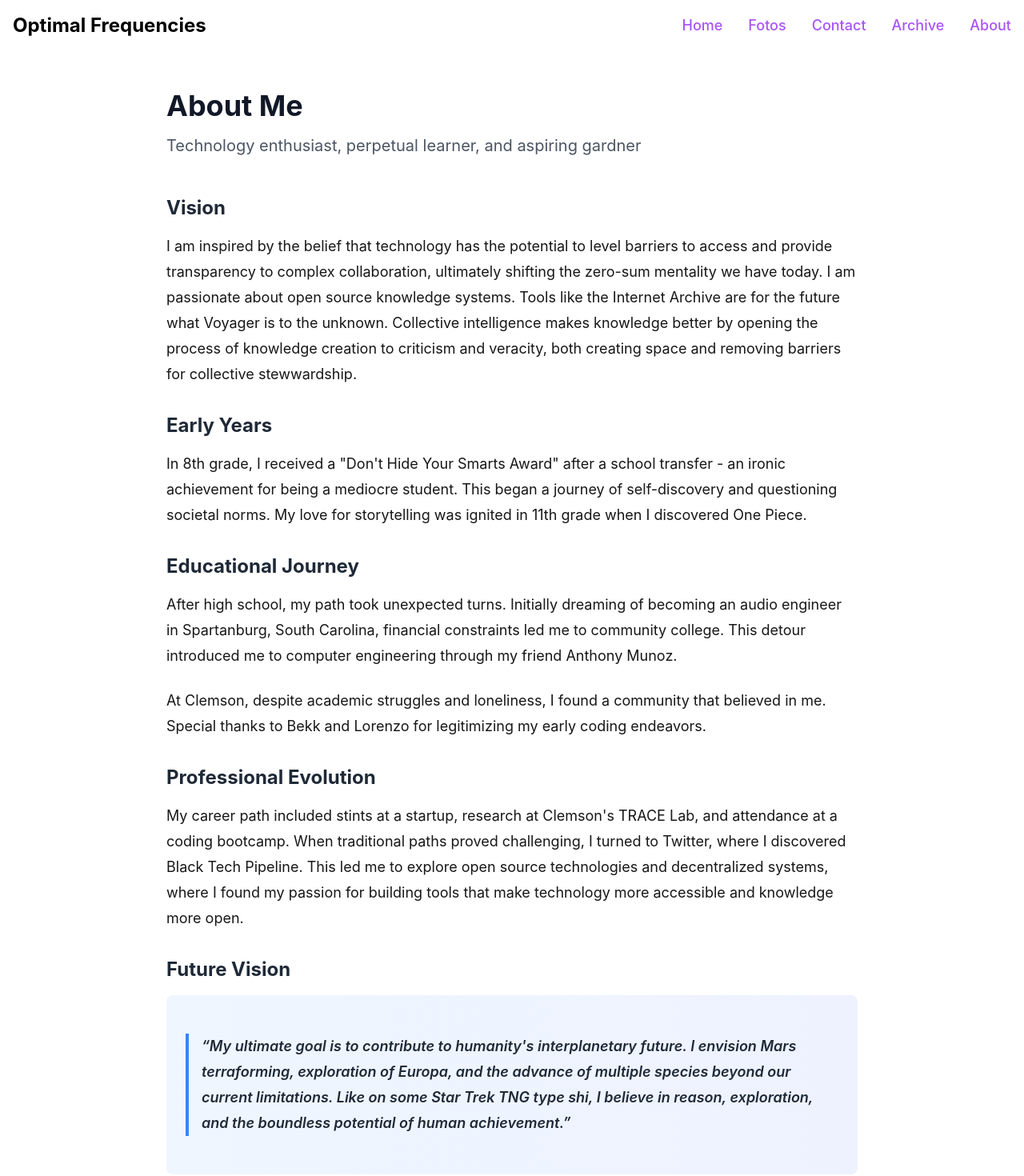
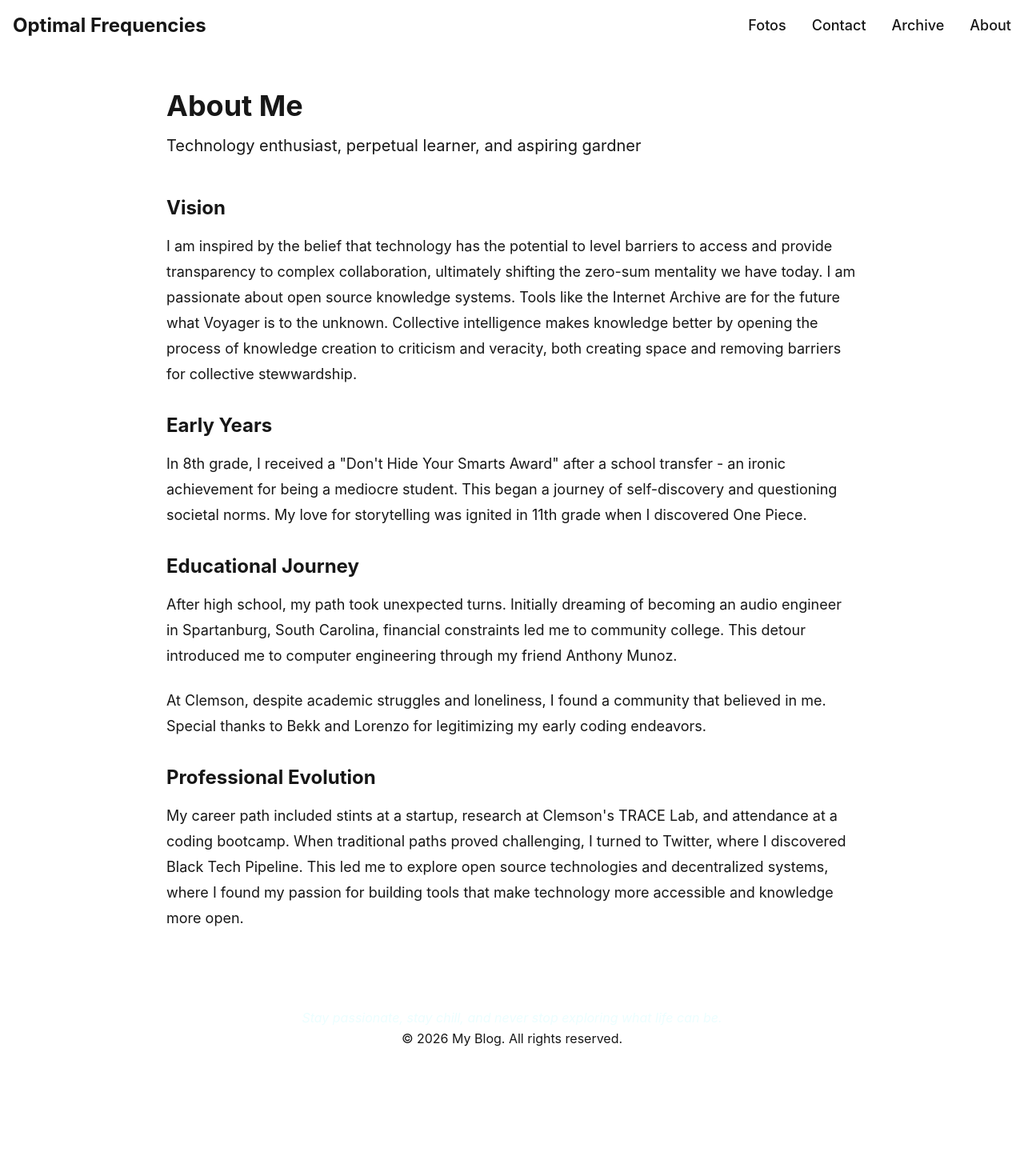
Before and after one commit to qweliant/apps, a Next.js app in the folder blog/: page /about in a window 1280 px wide. Shown: the top 1470 px of the page at 80% size. After the commit the page ends 1311 px from the top, so only its background shows below. Built offline with nearby package versions, Linux system fonts and the light colour scheme.

Commit message:
many cosmetic and style changes plus the start of my photo blog section

```diff
--- a/blog/app/about/page.tsx
+++ b/blog/app/about/page.tsx
@@ -5,29 +5,19 @@ interface AboutSectionProps {
   children: ReactNode;
 }
 
-interface QuoteProps {
-  children: ReactNode;
-}
-
 const AboutSection = ({ title, children }: AboutSectionProps) => (
   <section className="mb-8">
-    <h2 className="text-2xl font-bold mb-4 text-gray-800">{title}</h2>
-    <div className="prose prose-lg max-w-none text-gray-600">{children}</div>
+    <h2 className="text-2xl font-bold mb-4 ">{title}</h2>
+    <div className="prose prose-lg max-w-none">{children}</div>
   </section>
-);
-
-const Quote = ({ children }: QuoteProps) => (
-  <blockquote className="border-l-4 border-blue-500 pl-4 my-4 italic text-gray-700">
-    {children}
-  </blockquote>
 );
 
 export default function Page() {
   return (
     <div className="max-w-4xl mx-auto px-4 py-12 space-y-8">
       <header className="mb-12">
-        <h1 className="text-4xl font-bold text-gray-900 mb-4">About Me</h1>
-        <p className="text-xl text-gray-600">
+        <h1 className="text-4xl font-bold mb-4">About Me</h1>
+        <p className="text-xl ">
           Technology enthusiast, perpetual learner, and aspiring gardner
         </p>
       </header>
@@ -47,11 +37,11 @@ export default function Page() {
 
       <AboutSection title="Early Years">
         <p>
-          In 8th grade, I received a &quot;Don&apos;t Hide Your Smarts Award&quot;
-          after a school transfer - an ironic achievement for being a mediocre
-          student. This began a journey of self-discovery and questioning
-          societal norms. My love for storytelling was ignited in 11th grade
-          when I discovered One Piece.
+          In 8th grade, I received a &quot;Don&apos;t Hide Your Smarts
+          Award&quot; after a school transfer - an ironic achievement for being
+          a mediocre student. This began a journey of self-discovery and
+          questioning societal norms. My love for storytelling was ignited in
+          11th grade when I discovered One Piece.
         </p>
       </AboutSection>
 
@@ -80,21 +70,6 @@ export default function Page() {
           open.
         </p>
       </AboutSection>
-
-      <AboutSection title="Future Vision">
-        <div className="bg-gradient-to-r from-blue-50 to-indigo-50 p-6 rounded-lg">
-          <Quote>
-            <p className="font-semibold text-gray-800">
-              My ultimate goal is to contribute to humanity&apos;s
-              interplanetary future. I envision Mars terraforming, exploration
-              of Europa, and the advance of multiple species beyond our current
-              limitations. Like on some Star Trek TNG type shi, I believe in
-              reason, exploration, and the boundless potential of human
-              achievement.
-            </p>
-          </Quote>
-        </div>
-      </AboutSection>
     </div>
   );
 }
--- a/blog/app/fotos/page.tsx
+++ b/blog/app/fotos/page.tsx
@@ -1,63 +1,87 @@
+"use client";
 import Image from "next/image";
-import Link from "next/link";
+import { useState } from "react";
 
 export default function Home() {
+  const [showAbout, setShowAbout] = useState(false);
+
   return (
-    <div className="grid grid-rows-[20px_1fr_20px] items-center justify-items-center min-h-screen p-8 pb-20 gap-16 sm:p-20 font-[family-name:var(--font-geist-sans)]">
-      <main className="flex flex-col gap-8 row-start-2 items-center sm:items-start">
-        <div className="flex flex-row items-center  space-x-2">
-          <Link href="/flora">Flora</Link>
-          <Link href="/travels">Travels</Link>
+    <div className="min-h-screen bg-black text-white">
+      {/* Full-Screen Hero Section with Local Image */}
+      <section className="relative w-full h-screen">
+        <div className="absolute inset-0 bg-cover bg-center">
+          <Image
+            src="/images/_DSC3814.jpg" // Path to your local image
+            alt="Featured Image"
+            layout="fill"
+            objectFit="cover"
+            className="opacity-90"
+            priority
+          />
+          <div className="absolute inset-0 bg-black bg-opacity-50 flex justify-center items-center">
+            <h1 className="text-4xl md:text-6xl font-bold tracking-wider text-center">
+              Optimal Lighitng
+            </h1>
+          </div>
         </div>
-        Fotos
-      </main>
-      <footer className="row-start-3 flex gap-6 flex-wrap items-center justify-center">
-        <a
-          className="flex items-center gap-2 hover:underline hover:underline-offset-4"
-          href="https://nextjs.org/learn?utm_source=create-next-app&utm_medium=appdir-template-tw&utm_campaign=create-next-app"
-          target="_blank"
-          rel="noopener noreferrer"
-        >
-          <Image
-            aria-hidden
-            src="/file.svg"
-            alt="File icon"
-            width={16}
-            height={16}
-          />
-          Learn
-        </a>
-        <a
-          className="flex items-center gap-2 hover:underline hover:underline-offset-4"
-          href="https://vercel.com/templates?framework=next.js&utm_source=create-next-app&utm_medium=appdir-template-tw&utm_campaign=create-next-app"
-          target="_blank"
-          rel="noopener noreferrer"
-        >
-          <Image
-            aria-hidden
-            src="/window.svg"
-            alt="Window icon"
-            width={16}
-            height={16}
-          />
-          Examples
-        </a>
-        <a
-          className="flex items-center gap-2 hover:underline hover:underline-offset-4"
-          href="https://nextjs.org?utm_source=create-next-app&utm_medium=appdir-template-tw&utm_campaign=create-next-app"
-          target="_blank"
-          rel="noopener noreferrer"
-        >
-          <Image
-            aria-hidden
-            src="/globe.svg"
-            alt="Globe icon"
-            width={16}
-            height={16}
-          />
-          Go to nextjs.org →
-        </a>
-      </footer>
+
+        {/* Load More Button */}
+        <div className="absolute bottom-16 left-1/2 transform -translate-x-1/2">
+          <button
+            onClick={() => setShowAbout(true)}
+            className="bg-transparent text-white text-lg font-medium border-2 border-white px-6 py-2 hover:bg-white hover:text-black transition-all"
+          >
+            Load More
+          </button>
+        </div>
+      </section>
+
+      {/* Parallax Scrolling Section - About Photography */}
+      {showAbout && (
+        <section className="relative h-screen">
+          <div
+            className="parallax bg-cover bg-center"
+            style={{ backgroundImage: 'url("/images/_DSC3814.jpg")' }}
+          >
+            <div className="absolute inset-0 bg-black bg-opacity-50 flex justify-center items-center">
+              <div className="text-center text-white px-6 py-8">
+                <h2 className="text-3xl md:text-4xl font-semibold mb-4">
+                  About My Photography
+                </h2>
+                <p className="text-lg">
+                  Photography is a way for me to capture moments that speak to
+                  me, whether it&apos;s the beauty of nature or the stories
+                  behind my camera collection. I strive to create timeless
+                  images that convey the essence of life&apos;s fleeting
+                  moments.
+                </p>
+              </div>
+            </div>
+          </div>
+        </section>
+      )}
+
+      {/* Grid Section */}
+      <section className="bg-black text-white p-8 md:p-20">
+        <h2 className="text-3xl md:text-4xl font-semibold text-center mb-12">
+          Gallery
+        </h2>
+        <div className="grid grid-cols-1 sm:grid-cols-2 md:grid-cols-3 lg:grid-cols-4 gap-8">
+          {/* Example images */}
+          <div className="bg-gray-300 h-64 flex items-center justify-center">
+            <span>Image 1</span>
+          </div>
+          <div className="bg-gray-300 h-64 flex items-center justify-center">
+            <span>Image 2</span>
+          </div>
+          <div className="bg-gray-300 h-64 flex items-center justify-center">
+            <span>Image 3</span>
+          </div>
+          <div className="bg-gray-300 h-64 flex items-center justify-center">
+            <span>Image 4</span>
+          </div>
+        </div>
+      </section>
     </div>
   );
 }
--- a/blog/app/globals.css
+++ b/blog/app/globals.css
@@ -34,12 +34,12 @@ body {
 
 /* Styling links */
 a {
-  color: #6089e9cf; /* Purple for links */
+  /* color: #a855f7; */
   text-decoration: none;
 }
 
 a:hover {
-  color: #3b63a6; /* Darker purple on hover */
+  /* color: #a855f780; */
   text-decoration: underline;
 }
 
--- a/blog/app/layout.tsx
+++ b/blog/app/layout.tsx
@@ -30,38 +30,31 @@ export default function RootLayout({
       >
         <header>
           <nav className="container mx-auto flex flex-wrap items-center justify-between p-4">
-            <Link href="/" className="text-2xl font-bold text-black">
+            <Link href="/" className="text-2xl font-bold ">
               Optimal Frequencies
             </Link>
             <div className="flex space-x-8">
               <Link
-                href="/"
-                className="text-lg font-medium hover:underline text-purple-500"
-              >
-                Home
-              </Link>
-
-              <Link
                 href="/fotos"
-                className="text-lg font-medium hover:underline text-purple-500"
+                className="text-lg font-medium hover:underline"
               >
                 Fotos
               </Link>
               <Link
                 href="mailto:qwelian@tutanota.com"
-                className="text-lg font-medium hover:underline text-purple-500"
+                className="text-lg font-medium hover:underline "
               >
                 Contact
               </Link>
               <Link
                 href="/posts"
-                className="text-lg font-medium hover:underline text-purple-500"
+                className="text-lg font-medium hover:underline "
               >
                 Archive
               </Link>
               <Link
                 href="/about"
-                className="text-lg font-medium hover:underline text-purple-500"
+                className="text-lg font-medium hover:underline"
               >
                 About
               </Link>
@@ -69,13 +62,11 @@ export default function RootLayout({
           </nav>
         </header>
         <main className="">{children}</main>
-        <footer className="mt-12 text-center text-gray-600">
-          <p className="italic">
+        <footer className="mt-12 text-center ">
+          <p className="italic text-cyan-50">
             Stay passionate, stay chill, and never stop exploring what life can
             be.
           </p>
-        </footer>
-        <footer className="py-4 text-center text-sm text-gray-600">
           © {new Date().getFullYear()} My Blog. All rights reserved.
         </footer>
       </body>
--- a/blog/app/page.tsx
+++ b/blog/app/page.tsx
@@ -47,11 +47,6 @@ export default function Home() {
           ))}
         </ul>
       </main>
-      <div className="flex items-center justify-center">
-        <footer className="mt-12 text-center text-gray-500 text-sm ">
-          <p>© {new Date().getFullYear()} My Website. All rights reserved.</p>
-        </footer>
-      </div>
     </div>
   );
 }
--- a/blog/app/posts/page.tsx
+++ b/blog/app/posts/page.tsx
@@ -41,16 +41,16 @@ export default async function PostsPage() {
   return (
     <div className="min-h-screen p-8 sm:p-20 font-[var(--font-geist-sans)]">
       <main className="max-w-4xl mx-auto space-y-12">
-        <h1 className="flex items-start text-4xl font-extrabold text-center text-gray-800 mb-12">
+        <h1 className="flex items-start text-4xl font-extrabold text-center mb-12">
           Blog Posts
         </h1>
         {posts.map((post) => (
           <article
             key={post.slug}
-            className="bg-white rounded-lg shadow-lg p-6 space-y-4"
+            className="rounded-lg shadow-lg p-6 space-y-4"
           >
             {/* <h2 className="text-2xl font-bold text-blue-700">{post.title}</h2> */}
-            <p className="text-sm text-gray-500 italic">{post.date}</p>
+            <p className="text-sm  italic">{post.date}</p>
             <div className="prose max-w-none">{post.content}</div>
           </article>
         ))}
--- a/blog/next.config.ts
+++ b/blog/next.config.ts
@@ -6,7 +6,9 @@ const mdx = withMDX({
 });
 const nextConfig: NextConfig = {
   pageExtensions: ["ts", "tsx", "md", "mdx"], // Enable MDX alongside TS/TSX
-
+  images: {
+    domains: ["images.unsplash.com"],
+  },
 };
 
 export default mdx(nextConfig);
```
Also changed, not shown: 2 other files (tests, documents, lock files or other folders).
